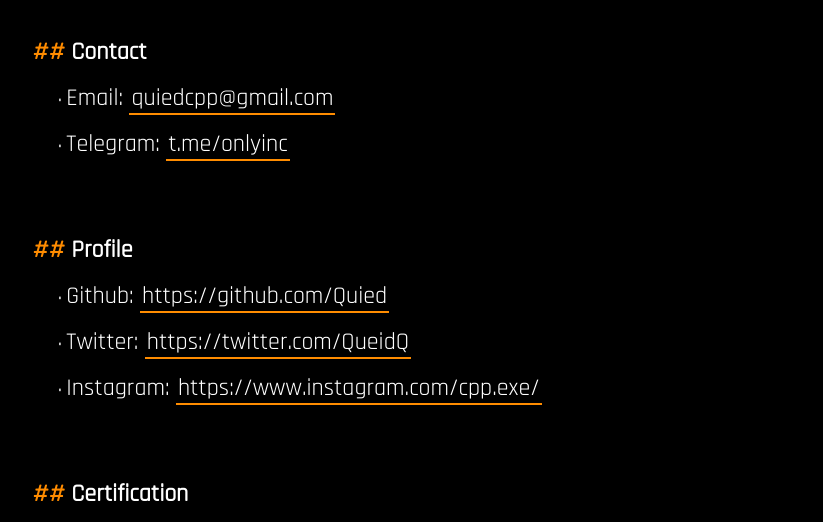
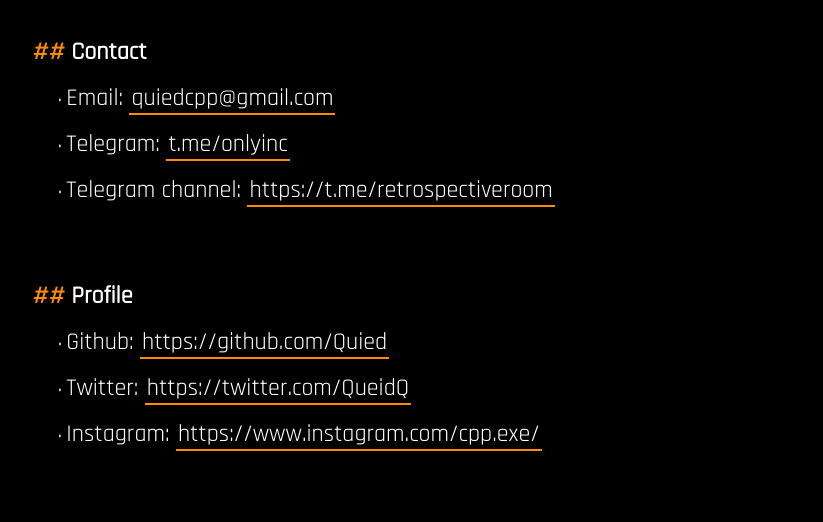
Before and after one commit to Quied/Quied.github.io, a plain HTML site: page about.html in a window 1280 px wide. Shown: the part 252-774 px from the top of the page, without its empty margins (102-925 px from the left). Drawn offline with Linux system fonts and the light colour scheme.

Commit message:
Add files via upload

```diff
--- a/about.html
+++ b/about.html
@@ -66,6 +66,11 @@ Hey, I'm interested in software development (mostly C++) same way interested in
     <font size=5>t.me/onlyinc </font>
 </a> </p>
 
+<p style="color:white; margin-left: 12%;">•
+<font size=5> Telegram channel: </font>
+ <a style="color:white" href="https://t.me/retrospectiveroom" class="underline">
+    <font size=5>https://t.me/retrospectiveroom </font>
+</a> </p>
 
 
 
```
